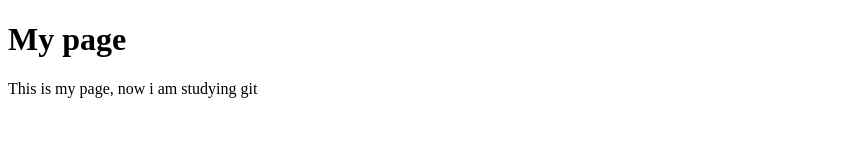
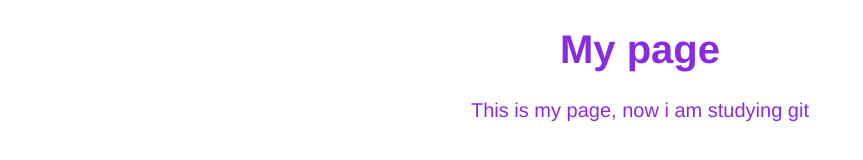
Before and after one commit to Alex-Pablo/blog-platzi, a plain HTML site: page index.html in a window 1280 px wide. Shown: the whole page, without its empty margins (0-863 px from the left). Drawn offline with Linux system fonts and the light colour scheme.

Commit message:
se cololoco estilo

```diff
--- a/index.html
+++ b/index.html
@@ -2,6 +2,7 @@
 <html lang="en">
 <head>
     <meta charset="UTF-8">
+    <link rel="stylesheet" href="style.css">
     <meta http-equiv="X-UA-Compatible" content="IE=edge">
     <meta name="viewport" content="width=device-width, initial-scale=1.0">
     <title>Document</title>
--- a/style.css
+++ b/style.css
@@ -0,0 +1,6 @@
+body{
+    color: blueviolet;
+    font-family: 'Franklin Gothic Medium', 'Arial Narrow', Arial, sans-serif;
+    font-size: 20px;
+    text-align: center;
+}
```
